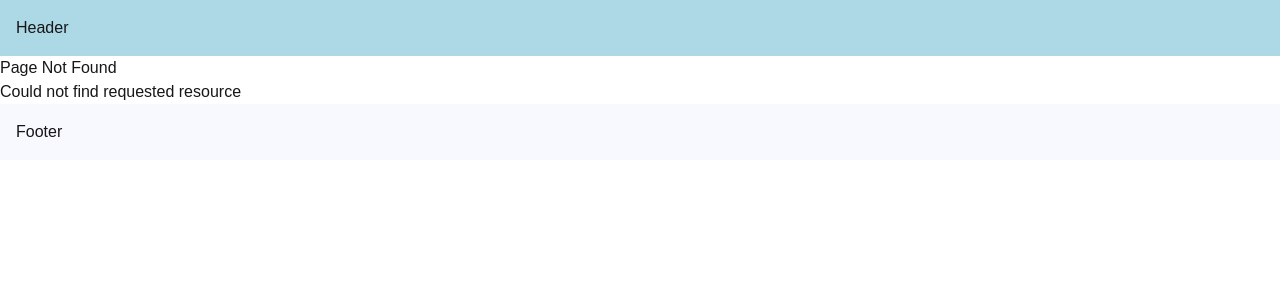
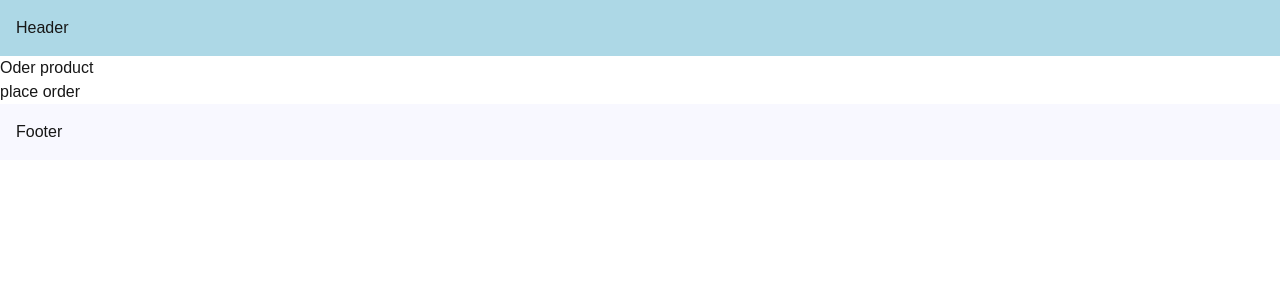
Before and after one commit to kingpin147/Practice-Revision-Next-Js-2025, a Next.js app: page /order-product in a window 1280 px wide. Before the commit this address had no page. Shown: the top 300 px of the page. Built offline with nearby package versions, Linux system fonts and the light colour scheme.

Commit message:
promatically navigation

```diff
--- /dev/null
+++ b/src/app/order-product/page.tsx
@@ -0,0 +1,17 @@
+"use client"
+import { useRouter } from "next/navigation";
+
+export default function OrderProduct() {
+    const router = useRouter();
+    const handleClick = () =>{
+        console.log("placing your order");
+        router.push("/");
+    };
+
+    return(
+
+        <>
+            <h1>Oder product</h1>
+            <button onClick={handleClick}>place order</button>
+        </>
+    )}
--- a/src/app/products/[productsId]/reviews/[reviewId]/page.tsx
+++ b/src/app/products/[productsId]/reviews/[reviewId]/page.tsx
@@ -1,4 +1,4 @@
-import { notFound } from "next/navigation";
+import { notFound, redirect } from "next/navigation";
 
 
 
@@ -7,7 +7,8 @@
 
     const{productId, reviewId} = await params;
     if(parseInt(reviewId)>1000){
-        notFound();
+        // notFound();
+        redirect("/products";)
     }
     return(
         <h1>Review {reviewId} for product{productId}</h1>
```
